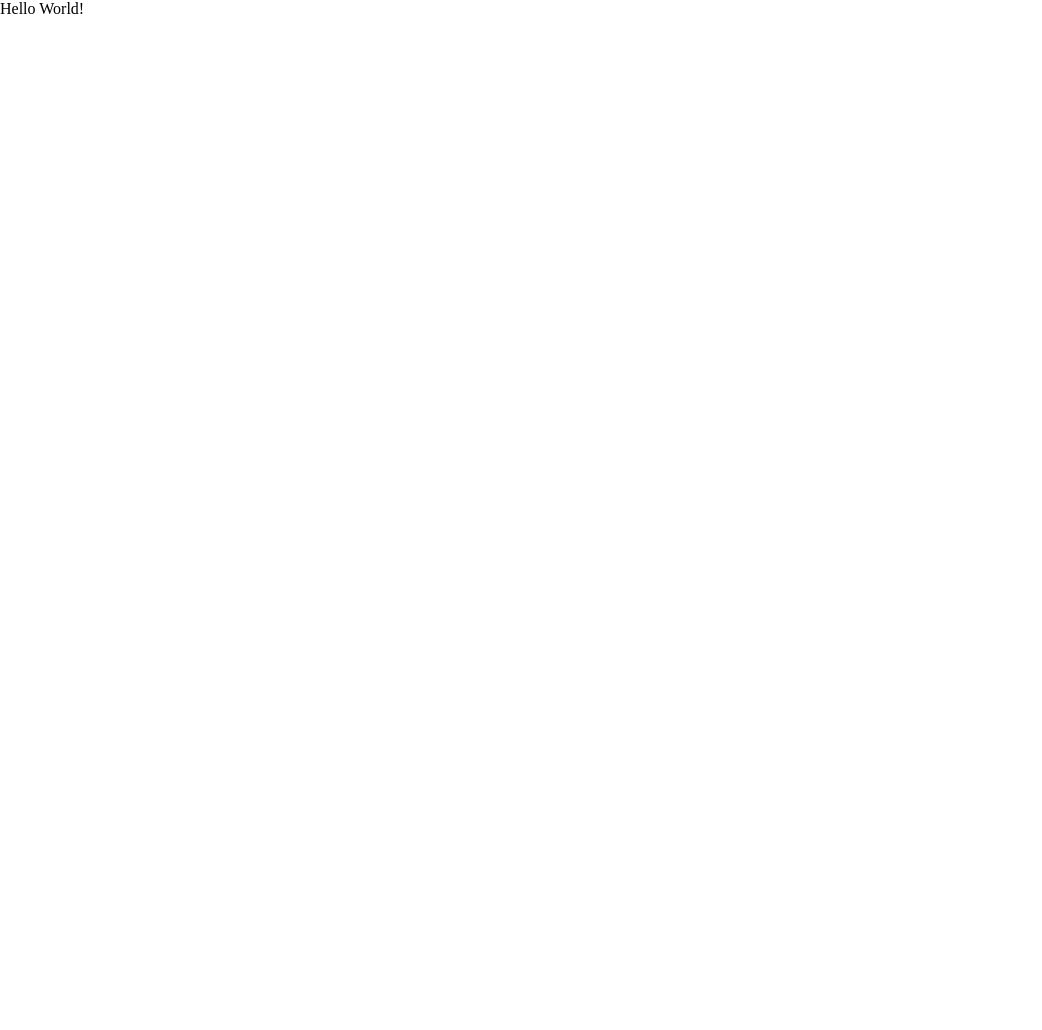
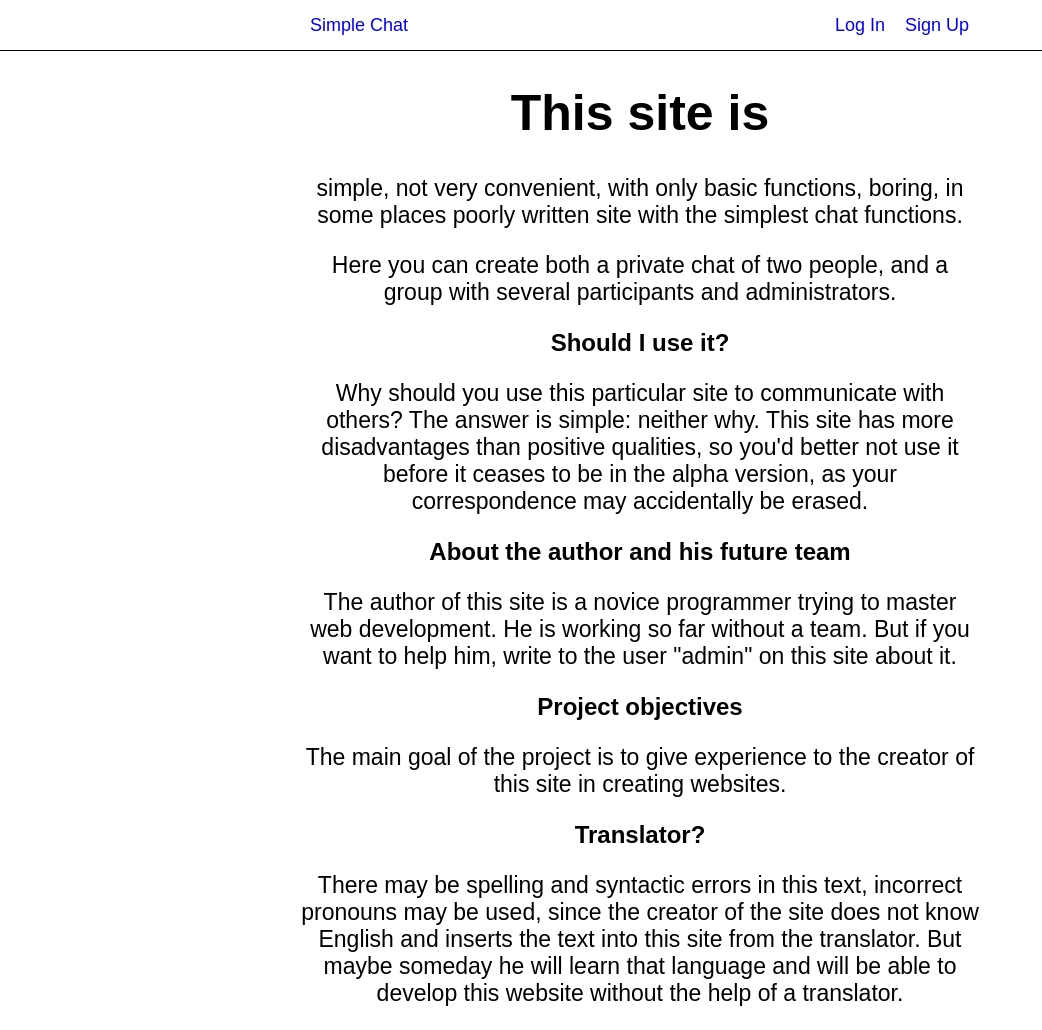
Before and after one commit to AlexK-1/Chat_app, a Flask app: page / in a window 1280 px wide. Before the commit the part shown is almost empty. Shown: the whole page, without its empty margins (0-1042 px from the left). Before the commit the page ends 14 px from the top, so only its background shows below. Run offline with Flask 3, Linux system fonts and the light colour scheme; some libraries are stand-ins or nearby versions.

Commit message:
Changed home, login, registration pages; changed headers V 0.0.5

```diff
--- a/app.py
+++ b/app.py
@@ -45,6 +45,10 @@ def make_login(username: str, password: str):
         return True
     return False
 
+# <============================== Error handlers ==============================> #
+@app.errorhandler(404)
+def error404(e):
+    return render_template("errors/404.html")
 
 # <============================== Index ==============================> #
 @app.route("/", methods=["GET", "POST"])
--- a/static/style.css
+++ b/static/style.css
@@ -6,6 +6,7 @@ html {
 body {
     margin: 0;
     height: 100%;
+    font-family: Arial, sans-serif;
 }
 
 main {
@@ -107,10 +108,46 @@ main {
     display: flex;
 }
 
+.nav-element {
+    display: block;
+    margin: 0;
+    padding: 15px 10px 10px 10px;
+    height: 25px;
+    background-color: white;
+    font-size: 18px;
+}
+
+.nav-element:hover {
+    position: relative;
+    background-color: whitesmoke;
+}
+
+.nav-link {
+    outline: none;
+    text-decoration: none;
+}
+
+.right {
+    position: relative;
+    float: right;
+}
+
+.flex {
+    display: flex;
+}
+
+.big-text {
+    font-size: 50px;
+}
+
+.description {
+    font-size: 23px;
+}
+
 #main-wrapper {
     height: 100%;
     box-sizing: border-box;
-    grid-template-columns: 315px auto 385px;
+    grid-template-columns: 317px auto 385px;
 }
 
 #rooms-container {
@@ -128,7 +165,7 @@ main {
     display: flex;
     flex-direction: column;
     box-sizing: border-box;
-    width: 315px;
+    width: 317px;
     height: 100%;
     border-right: 1px solid black;
 }
@@ -220,9 +257,35 @@ main {
     margin: 0 15px;
 }
 
-/*.center {
-    position: absolute;
-    top:  50%;
-    left: 50%;
-    transform: translate(-50%,-50%);
-}*/
+
+#upper-nav {
+    display: grid;
+    grid-template-columns: auto 155px;
+    position: fixed;
+    top: 0;
+    width: calc(100% - 600px);
+    height: 50px;
+    border-bottom: 1px solid black;
+    padding: 0 300px;
+    background-color: white;
+}
+
+#upper-nav-list {
+    display: flex;
+    margin: 0;
+    padding: 0;
+}
+
+#main-page {
+    margin-top: 50px;
+    text-align: center;
+    padding: 0 300px;
+}
+
+#login-form {
+    display: block;
+    margin: 60px auto;
+    border: 1px solid black;
+    padding: 10px 80px;
+    max-width: 350px;
+}
--- a/templates/index_login.html
+++ b/templates/index_login.html
@@ -1,6 +1,6 @@
 {% extends 'base.html' %}
 
-{% block title %}Title{% endblock %}
+{% block title %}Main page - Simple chat{% endblock %}
 
 {% block content %}
 
--- a/templates/index_no_login.html
+++ b/templates/index_no_login.html
@@ -1,9 +1,59 @@
 {% extends 'base.html' %}
 
-{% block title %}Title{% endblock %}
+{% block title %}Simple chat{% endblock %}
 
 {% block content %}
 
-Hello World!
+<div>
+
+<nav id="upper-nav">
+    <div class="flex">
+        <a class="nav-element nav-link" href="/"><span>Simple Chat</span></a>
+    </div>
+    <div class="flex">
+        <a class="nav-element nav-link" href="/login"><span>Log In</span></a>
+        <a class="nav-element nav-link" href="/signup"><span>Sign Up</span></a>
+    </div>
+</nav>
+
+<main id="main-page">
+    <h1 class="center big-text">This site is</h1>
+    <p class="description">simple, not very convenient, with only basic functions, boring,
+        in some places poorly written site with the simplest chat functions.</p>
+    <p class="description">
+        Here you can create both a private chat of two people,
+        and a group with several participants and administrators.
+    </p>
+    <h2>
+        Should I use it?
+    </h2>
+    <p class="description">
+        Why should you use this particular site to communicate with others?
+        The answer is simple: neither why.
+        This site has more disadvantages than positive qualities,
+        so you'd better not use it before it ceases to be in the alpha version,
+        as your correspondence may accidentally be erased.
+    </p>
+    <h2>About the author and his future team</h2>
+    <p class="description">
+        The author of this site is a novice programmer trying to master web development.
+        He is working so far without a team.
+        But if you want to help him, write to the user "admin" on this site about it.
+    </p>
+    <h2>Project objectives</h2>
+    <p class="description">
+        The main goal of the project is to give experience to the creator of this site in creating websites.
+    </p>
+    <h2>Translator?</h2>
+    <p class="description">
+        There may be spelling and syntactic errors in this text,
+        incorrect pronouns may be used, since the creator of the site does not know English
+        and inserts the text into this site from the translator.
+        But maybe someday he will learn that language
+        and will be able to develop this website without the help of a translator.
+    </p>
+</main>
+
+</div>
 
 {% endblock %}
```
Also changed, not shown: templates/auth/login.html (+22 -2 lines), templates/auth/signup.html (+22 -1 lines), templates/errors/404.html (added, +11 -0 lines), templates/rooms/room.html (+0 -54 lines), static/error.js (added).
